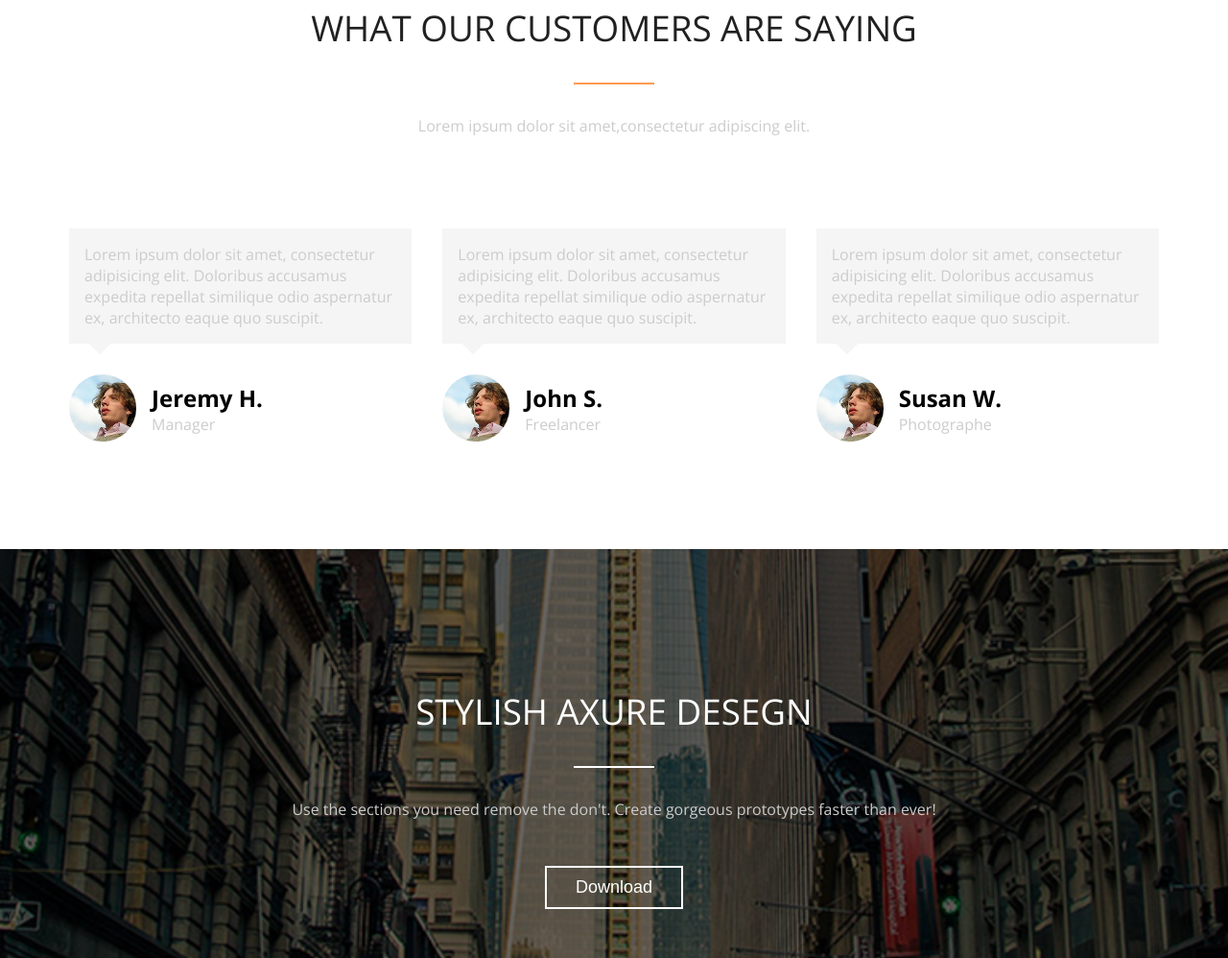
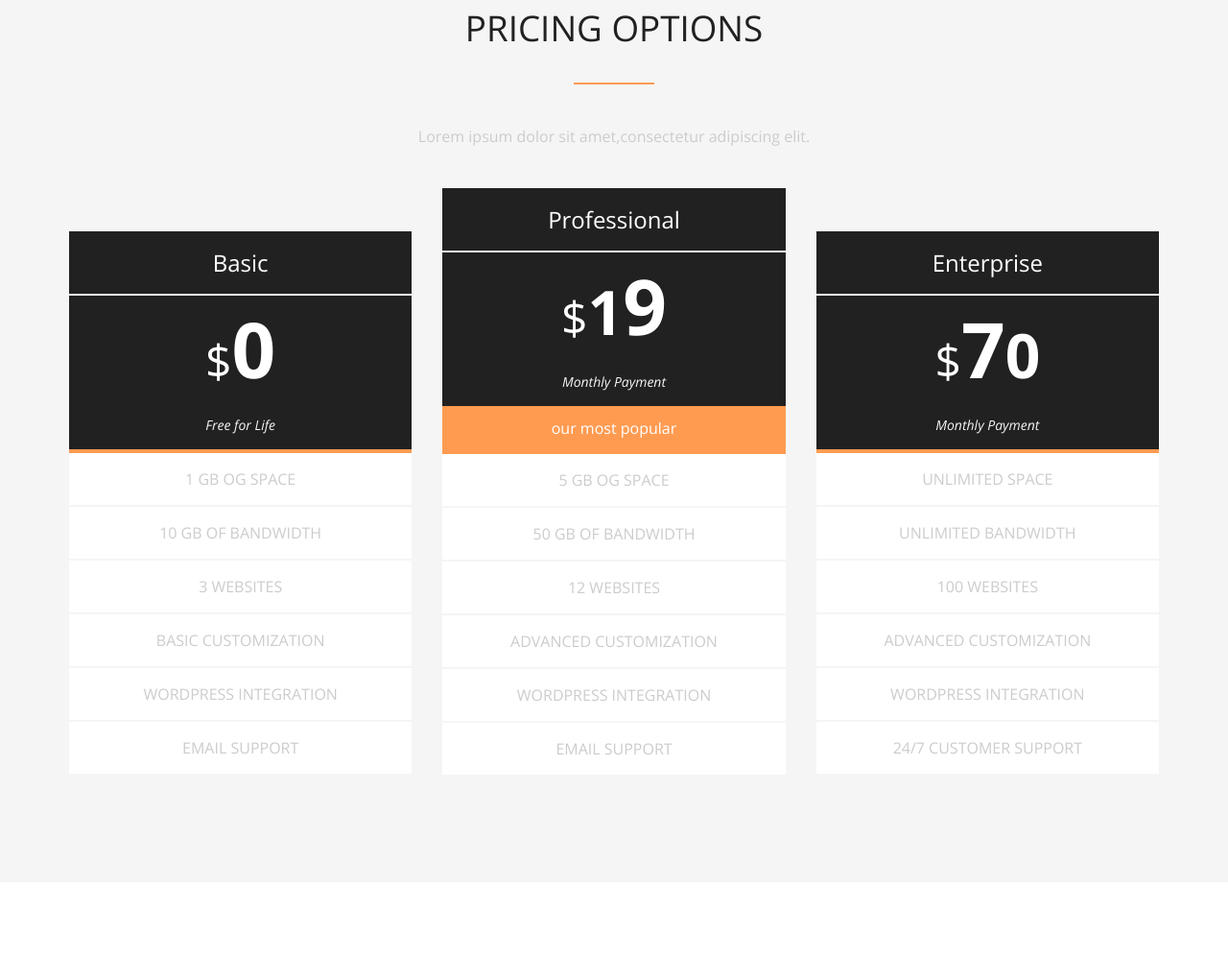
Before and after one commit to ljilj/AXIT, a website: page index.html in a window 1280 px wide. Shown: the part 916-1914 px from the top of the page at 96% size. Drawn offline with nearby package versions, Linux system fonts and the light colour scheme.

Commit message:
Created Pricing section

```diff
--- a/index.html
+++ b/index.html
@@ -159,8 +159,61 @@
     </div>
     <!-- Social Media container -->
 
-       <!-- Testimonials -->
-       <section class="c-section">
+
+    <!-- Pricing section -->
+    <section class="c-section u-bkg-grey-light">
+        <div class="u-container">
+            <h2 class="c-section__title u-text-center">pricing options</h2>
+            <hr class="u-line u-bkg-warning mx-0">
+            <p class="u-text-center u-mt">Lorem ipsum dolor sit amet,consectetur adipiscing elit.</p>
+            <div class="c-grid c-grid--three c-grid--gap u-align-center u-mt u-mx">
+                <div class="c-pricing__card u-bkg-white u-mt">
+                    <h3 class="c-pricing__title">Basic</h3>
+                    <h1 class="c-pricing__price"><span class="u-font-size u-color-white">$</span>0</h1>
+                    <h5 class="c-pricing__subtitle">Free for Life</h5>
+                    <div class="c-pricing__content">
+                        <p>1 gb og space</p>
+                        <p>10 gb of bandwidth</p>
+                        <p>3 websites</p>
+                        <p>basic customization</p>
+                        <p>wordpress integration</p>
+                        <p>email support</p>
+                    </div>
+                </div>
+                <div class="c-pricing__card u-bkg-white">
+                    <h3 class="c-pricing__title">Professional</h3>
+                    <h1 class="c-pricing__price u-align-center"><span class="u-font-size u-color-white">$</span><span class="c-pricing--size">1</span>9</h1>
+                    <h5 class="c-pricing__subtitle">Monthly Payment</h5>
+                    <p class="c-pricing--warning">our most popular</p>
+                    <div class="c-pricing__content">
+                        <p>5 gb og space</p>
+                        <p>50 gb of bandwidth</p>
+                        <p>12 websites</p>
+                        <p>advanced customization</p>
+                        <p>wordpress integration</p>
+                        <p>email support</p>
+                    </div>
+                </div>
+                <div class="c-pricing__card u-bkg-white u-mt">
+                    <h3 class="c-pricing__title">Enterprise</h3>
+                    <h1 class="c-pricing__price u-align-center"><span class="u-font-size u-color-white">$</span>7<span class="c-pricing--size">0</span></h1>
+                    <h5 class="c-pricing__subtitle">Monthly Payment</h5>
+                    <div class="c-pricing__content">
+                        <p>unlimited space</p>
+                        <p>unlimited bandwidth</p>
+                        <p>100 websites</p>
+                        <p>advanced customization</p>
+                        <p>wordpress integration</p>
+                        <p>24/7 customer support</p>
+                    </div>
+                </div>
+            </div>
+        </div>
+    </section>
+    <!-- End Pricing section -->
+
+    <!-- Testimonials -->
+    <section class="c-section">
         <div class="u-container">
             <h2 class="c-section__title u-text-center">what our customers are saying</h2>
             <hr class="u-line u-bkg-warning mx-0">
--- /dev/null
+++ b/sass/_cards.scss
@@ -0,0 +1,58 @@
+/*** Pricing section ***/
+.c-pricing__card {
+    text-align: center;
+
+    .c-pricing__title {
+        padding-block-start: 1rem;
+        padding-block-end: 1rem;
+        padding-inline-start: 3rem;
+        padding-inline-end: 3rem;
+        color: var(--color-white);
+        background-color: var(--color-grey-black);
+        border-bottom: 2px solid var(--color-grey-light);
+        font-weight: 400;
+    }
+
+    .c-pricing__price {
+        color: var(--color-white);
+        background-color: var(--color-grey-black);
+    }
+
+    .c-pricing__subtitle {
+        padding-block-start: 1rem;
+        padding-block-end: 1rem;
+        border-bottom: 4px solid var(--color-warning);
+        font-style: italic;
+        color: var(--color-grey-light);
+        background-color: var(--color-grey-black);
+    }
+
+}
+
+.c-pricing__content {
+    text-transform: uppercase;
+
+    p {
+        padding-block-start: 1rem;
+        padding-block-end: 1rem;
+        border-bottom: 2px solid var(--color-grey-light);
+
+        &:last-child {
+            border-bottom: none;
+        }
+    }
+}
+
+.c-pricing--warning {
+    background-color: var(--color-warning);
+    color: var(--color-white);
+    padding-block-start: 0.5rem;
+    padding-block-end: 1rem;
+}
+
+.c-pricing--size {
+    color: var(--color-white);
+    font-weight: bold;
+    font-size: 4rem;
+    margin-block-end: 1rem;
+}
--- a/sass/_component.scss
+++ b/sass/_component.scss
@@ -51,6 +51,9 @@
         margin-inline-end: 1rem;
     }
 }
+
+
+
 
 /*** Testimonials section ***/
 .c-section {
--- a/sass/_utility.scss
+++ b/sass/_utility.scss
@@ -14,7 +14,7 @@
 }
 
 .u-mt {
-    margin-block-start: 2rem;
+    margin-block-start: 2.7rem;
 }
 
 .u-mb {
@@ -67,6 +67,14 @@
     text-transform: uppercase;
 }
 
+.u-font-size {
+    font-size: 3rem;
+}
+
+.u-align-center {
+    align-items: center;
+}
+
 .mx-0 {
     max-width: 100vw;
     margin: 0 auto;
--- a/sass/main.scss
+++ b/sass/main.scss
@@ -9,3 +9,4 @@
 @import 'utility';
 @import 'button';
 @import 'form';
+@import 'cards';
```
Also changed, not shown: css/style.css, 1 other file.
